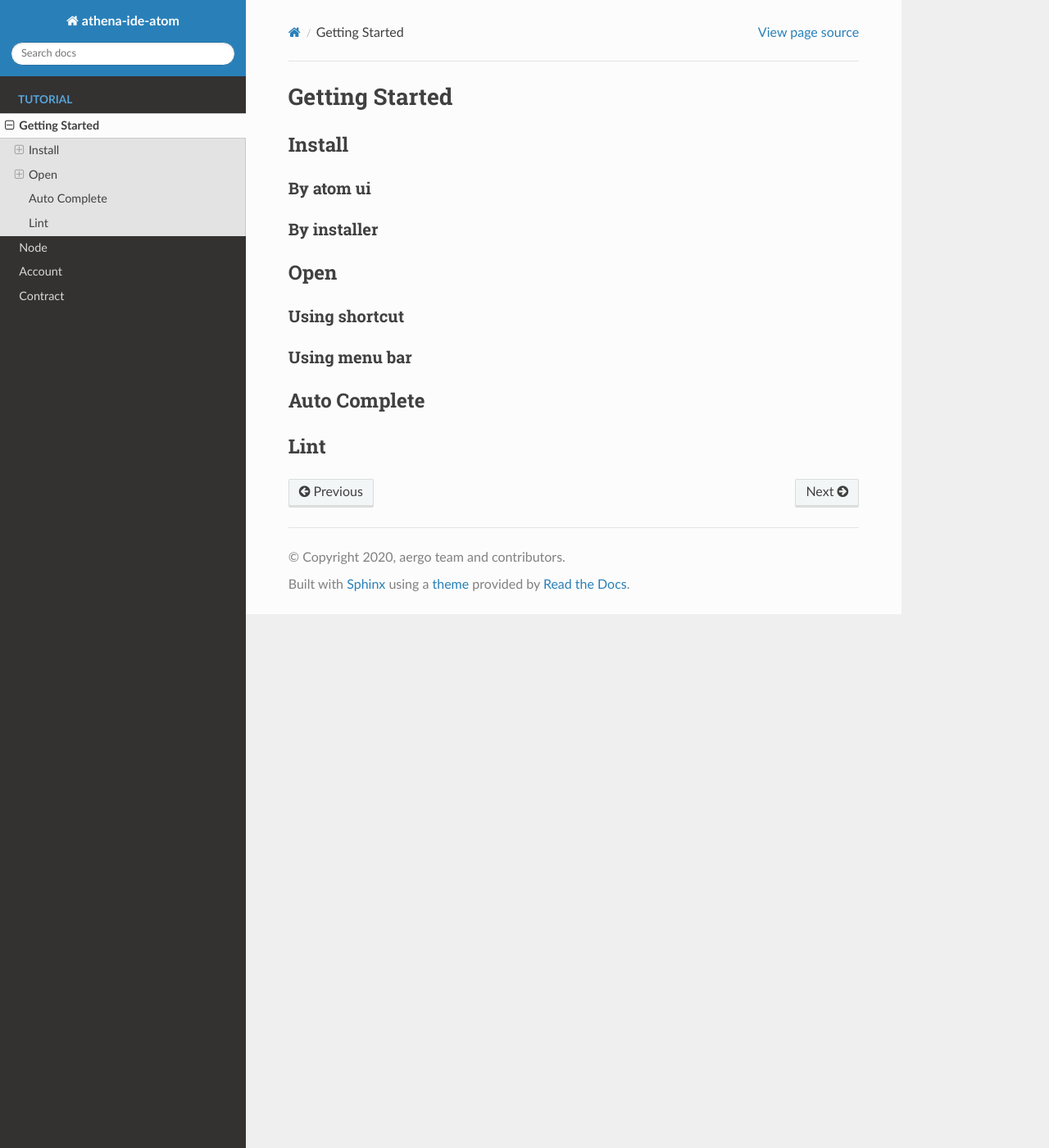
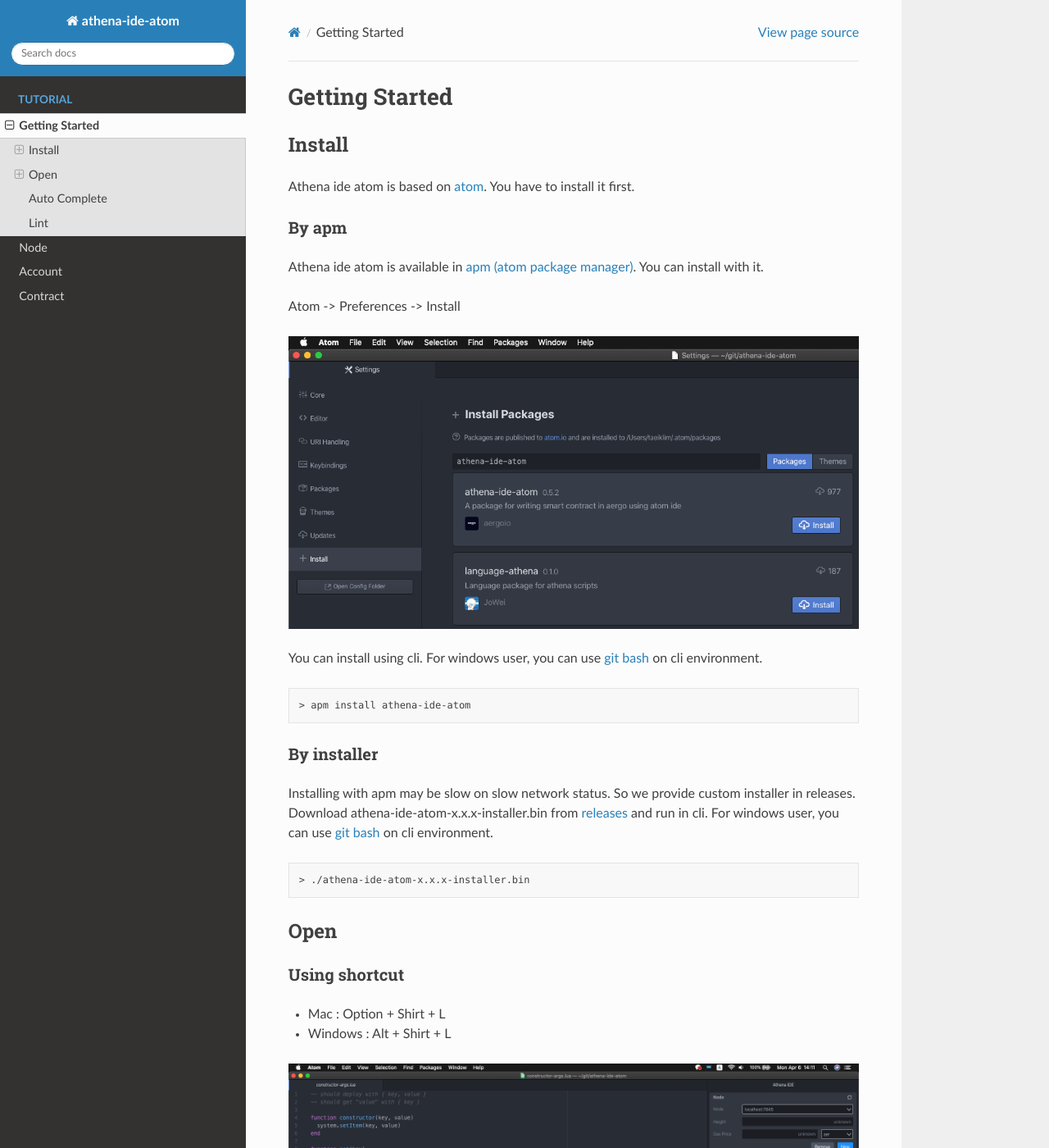
Before and after one commit to aergoio/athena-ide-atom, a Sphinx documentation site: the page built from docs/source/getting-started/index.rst, in a window 1280 px wide and 1400 px high. Shown: the whole window at 82% size. Built offline with Sphinx 7.4.7 and the Read the Docs theme 2.0.0, drawn with Linux system fonts in a browser that asks for light colours; some of the changed text lies outside the part shown.

Commit message:
Add docs for getting started

```diff
--- a/docs/source/getting-started/index.rst
+++ b/docs/source/getting-started/index.rst
@@ -4,11 +4,31 @@
 Install
 -------
 
-By atom ui
-^^^^^^^^^^
+Athena ide atom is based on `atom <https://atom.io/>`_. You have to install it first.
+
+By apm
+^^^^^^
+
+Athena ide atom is available in `apm (atom package manager) <https://atom.io/packages/>`_. You can install with it.
+
+Atom -> Preferences -> Install
+
+.. image:: ../_static/install-by-ui.png
+
+You can install using cli. For windows user, you can use `git bash <https://git-scm.com/downloads>`_ on cli environment.
+
+.. code-block:: bash
+
+  > apm install athena-ide-atom
 
 By installer
 ^^^^^^^^^^^^
+
+Installing with apm may be slow on slow network status. So we provide custom installer in releases. Download athena-ide-atom-x.x.x-installer.bin from `releases <https://github.com/aergoio/athena-ide-atom/releases>`_ and run in cli. For windows user, you can use `git bash <https://git-scm.com/downloads>`_ on cli environment.
+
+.. code-block:: bash
+
+  > ./athena-ide-atom-x.x.x-installer.bin
 
 Open
 ----
@@ -16,11 +36,28 @@
 Using shortcut
 ^^^^^^^^^^^^^^
 
+- Mac : Option + Shirt + L
+- Windows : Alt + Shirt + L
+
+.. image:: ../_static/opened.png
+
 Using menu bar
 ^^^^^^^^^^^^^^
+
+Packages -> Athena IDE -> Open Athena IDE Panel
+
+.. image:: ../_static/open-with-menubar.png
 
 Auto Complete
 -------------
 
+Athena ide atom provides some basic autocomplete for lua.
+
+.. image:: ../_static/autocomplete.png
+
 Lint
 ----
+
+Athena ide atom provides basic lint for lua.
+
+.. image:: ../_static/lint.png
--- a/docs/source/index.rst
+++ b/docs/source/index.rst
@@ -1,7 +1,7 @@
 Welcome
 =======
 
-Welcome to the athena ide atom wiki.
+Welcome to the athena ide atom wiki. This is an IDE (Integrated Development Environment) for `aergo smart contract <https://docs.aergo.io/en/latest/smart-contracts/index.html>`_. It can compile, deploy and execute smart contract with an account. It also can create, import and export account.
 
 .. toctree::
    :maxdepth: 2
```
Also changed, not shown: docs/source/_static/Screen Shot 2020-04-03 at 15.42.26.png (added), docs/source/_static/autocomplete.png (added), docs/source/_static/install-by-ui.png (added), docs/source/_static/lint.png (added), docs/source/_static/open-with-menubar.png (added), docs/source/_static/opened.png (added).
